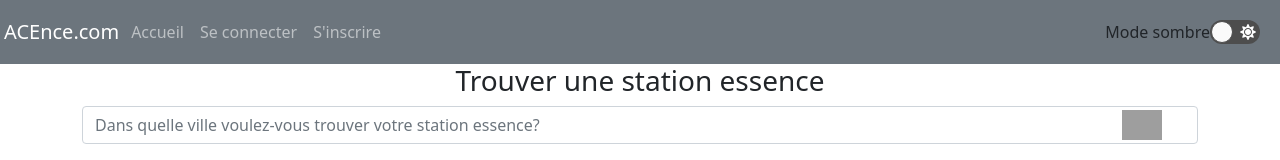
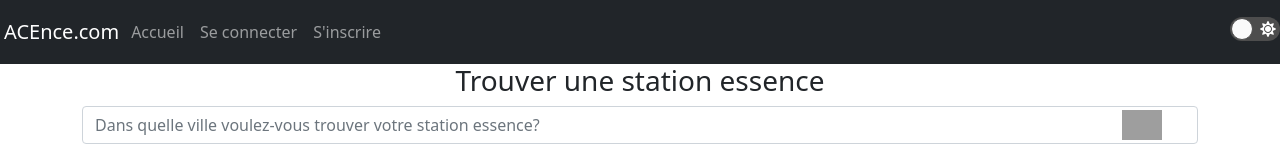
Before and after one commit to SI5-web-dev/si5-prog-web-project, a React (Create React App) app in the folder frontend/acence/: page / in a window 1280 px wide. Shown: the top 160 px of the page. Built offline with nearby package versions, Linux system fonts and the light colour scheme; no server answers; grey boxes are pictures that could not be loaded.

Commit message:
Amélioration css

```diff
--- a/frontend/acence/src/components/Navigation.js
+++ b/frontend/acence/src/components/Navigation.js
@@ -34,7 +34,7 @@ const Navigation = () => {
 
 
     return (
-            <Navbar bg="secondary" className="navigation" variant="dark" expand="lg">
+            <Navbar bg="dark" className="navigation" variant="dark" expand="lg">
                     <Navbar.Brand href="/" className="m-1">ACEnce.com</Navbar.Brand>
                 <Navbar.Toggle aria-controls="basic-navbar-nav" />
                 <Navbar.Collapse id="basic-navbar-nav">
--- a/frontend/acence/src/components/ToggleModeNight.js
+++ b/frontend/acence/src/components/ToggleModeNight.js
@@ -14,7 +14,6 @@ export const ToggleModeNight = () => {
 	};
 	return (
 		<div className="ToggleModeNight">
-			<div>Mode sombre</div>
 			{/*
 				here We have to prevent render Toggle
 				on the first render theme is undefined, so we do not want to
--- a/frontend/acence/src/styles/components/_canvasInfosEssence.scss
+++ b/frontend/acence/src/styles/components/_canvasInfosEssence.scss
@@ -19,7 +19,7 @@
         border: 1;
 }
 .tableHoraires thead tr {
-        background-color: #5c636a;
+        background-color: #009879;
         color: #ffffff;
         text-align: left;
 }
--- a/frontend/acence/src/styles/components/_listEssenceFav.scss
+++ b/frontend/acence/src/styles/components/_listEssenceFav.scss
@@ -12,7 +12,7 @@
     }
 
     .styled-table thead tr {
-        background-color: $secondary;
+        background-color: #009879;
         color: #ffffff;
         text-align: left;
     }
--- a/frontend/acence/src/styles/components/_toggleModeNight.scss
+++ b/frontend/acence/src/styles/components/_toggleModeNight.scss
@@ -1,8 +1,4 @@
 .ToggleModeNight {
-	display: flex;
-	position: absolute;
-	right: 20px;
-	top: 20px;
 	.fa {
 		font-size: 16px;
 		color: #fff;
@@ -13,7 +9,7 @@
 	}
 	.react-toggle--checked .react-toggle-track,
 	.react-toggle--checked:hover:not(.react-toggle--disabled) .react-toggle-track {
-		background-color: #4d4d4d;
+
 	}
 	.react-toggle--checked .react-toggle-thumb {
 		    border-color: #4d4d4d;
```
